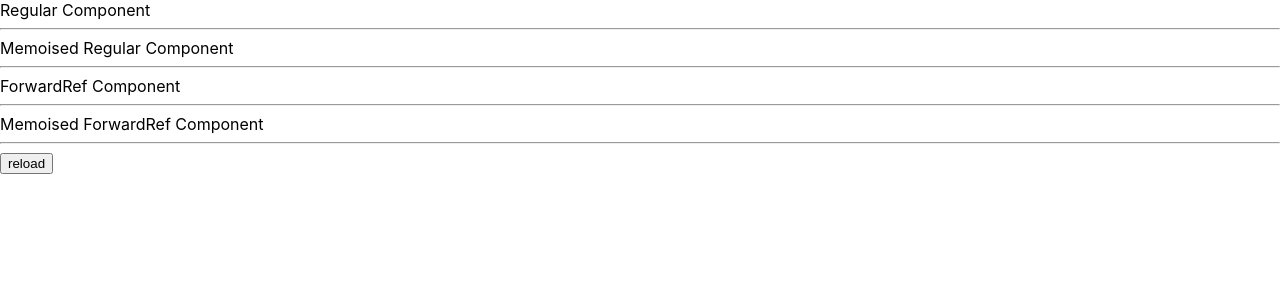
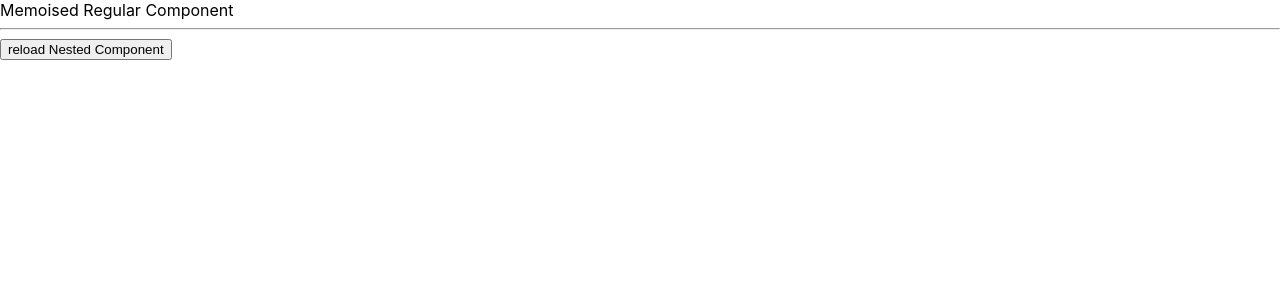
Before and after one commit to dhythm/react-cra-playground, a React (Create React App) app: page / in a window 1280 px wide. Shown: the top 300 px of the page. Built offline with nearby package versions, Linux system fonts and the light colour scheme.

Commit message:
feat: inspect memoised behavior

```diff
--- a/src/components/MemoisedBehavior.tsx
+++ b/src/components/MemoisedBehavior.tsx
@@ -1,8 +1,15 @@
 import { forwardRef, memo, useState } from "react";
 
 export const MemoisedBehavior = () => {
-  const [key, setKey] = useState(0);
-  console.log(key);
+  return (
+    <>
+      <Nested />
+    </>
+  );
+};
+
+const Parallel = () => {
+  const [, setKey] = useState(0);
   return (
     <>
       <RegularComponent>Regular Component</RegularComponent>
@@ -22,7 +29,49 @@ export const MemoisedBehavior = () => {
           setKey(Math.random() * 1000);
         }}
       >
-        reload
+        reload Parallel Component
+      </button>
+    </>
+  );
+};
+
+const Nested = () => {
+  const [, setKey] = useState(0);
+  return (
+    <>
+      {/* Both ForwardRef and Regular are re-rendered */}
+      {/* <ForwardRefComponent>
+        <RegularComponent>Regular Component</RegularComponent>
+      </ForwardRefComponent>
+      <hr /> */}
+
+      {/* ForwardRef is re-rendered but MemoisedRegular in not re-rendered */}
+      {/* <ForwardRefComponent>
+        <MemoisedRegularComponent>
+          Memoised Regular Component
+        </MemoisedRegularComponent>
+      </ForwardRefComponent>
+      <hr /> */}
+
+      {/* Both MemoisedForwardRef and Regular are re-rendered */}
+      {/* <MemoisedForwardRefComponent>
+        <RegularComponent>Regular Component</RegularComponent>
+      </MemoisedForwardRefComponent>
+      <hr /> */}
+
+      {/* MemoisedRegular is NOT re-rendered, but fire both MemoisedForwardRef and ForwardRef's console */}
+      <MemoisedForwardRefComponent>
+        <MemoisedRegularComponent>
+          Memoised Regular Component
+        </MemoisedRegularComponent>
+      </MemoisedForwardRefComponent>
+      <hr />
+      <button
+        onClick={() => {
+          setKey(Math.random() * 1000);
+        }}
+      >
+        reload Nested Component
       </button>
     </>
   );
```
